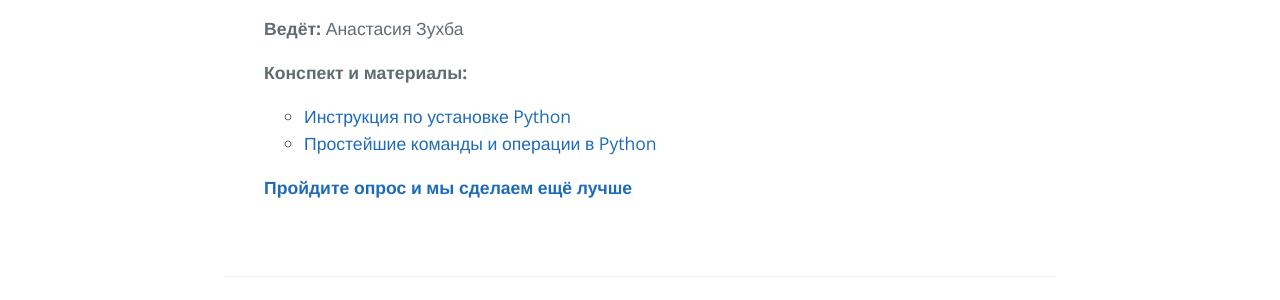
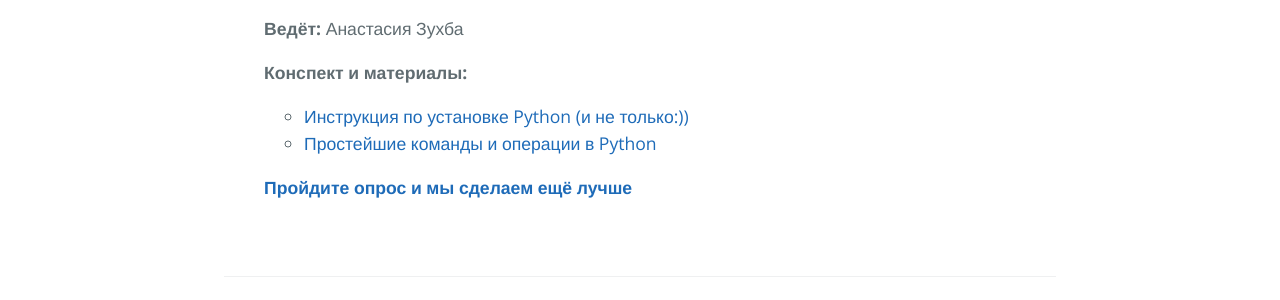
Before and after one commit to appdatascience/appdatascience.github.io, a Jekyll site: the page built from materials.md, in a window 1280 px wide. Shown: the part 439-739 px from the top of the page. Built offline with Jekyll 4.4.1, drawn with Linux system fonts in a browser that asks for light colours.

Commit message:
Reformatted: new materials in class_1

```diff
--- a/materials/_posts/2018-02-26-class_1.markdown
+++ b/materials/_posts/2018-02-26-class_1.markdown
@@ -9,7 +9,7 @@ categories: materials
 **Ведёт:** Анастасия Зухба
 
 **Конспект и материалы:**
-- [Инструкция по установке Python](../../assets/notebooks/Untitled.ipynb)
+- [Инструкция по установке Python (и не только:))](http://profitraders.com/Python/PythonIntro.html)
 - [Простейшие команды и операции в Python](https://github.com/appdatascience/appdatascience.github.io/blob/master/assets/notebooks/1sem.ipynb)
 
 [**Пройдите опрос и мы сделаем ещё лучше**](https://goo.gl/forms/wdAaVKeDcWWk5uux1)
```
